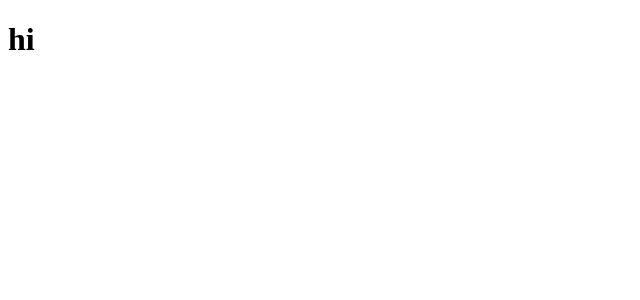
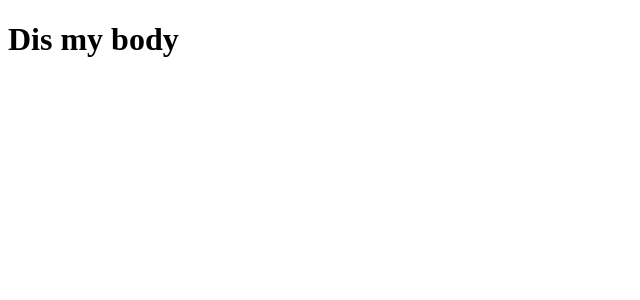
Before and after one commit to sjnay/fude, a JavaScript app: page / in a window 1280 px wide. Shown: the top 300 px of the page, without its empty margins (0-640 px from the left). Built offline with nearby package versions, Linux system fonts and the light colour scheme.

Commit message:
body and nav components

```diff
--- a/src/App.js
+++ b/src/App.js
@@ -1,5 +1,9 @@
+import Body from "components/Body"
+
 export default function App() {
-  return <>
-  <h1>hi</h1>
+  return(
+   <>
+  <Body/>
+
   </>
-}
+)}
--- /dev/null
+++ b/src/components/Body.js
@@ -0,0 +1,5 @@
+function Body(){
+    return <h1>Dis my body</h1>
+}
+
+export default Body
--- /dev/null
+++ b/src/components/Nav.js
@@ -0,0 +1,5 @@
+function Nav(){
+    return <h1>Dis my Nav</h1>
+}
+
+export default Nav
```
Also changed, not shown: src/index.js (+9 -1 lines).
